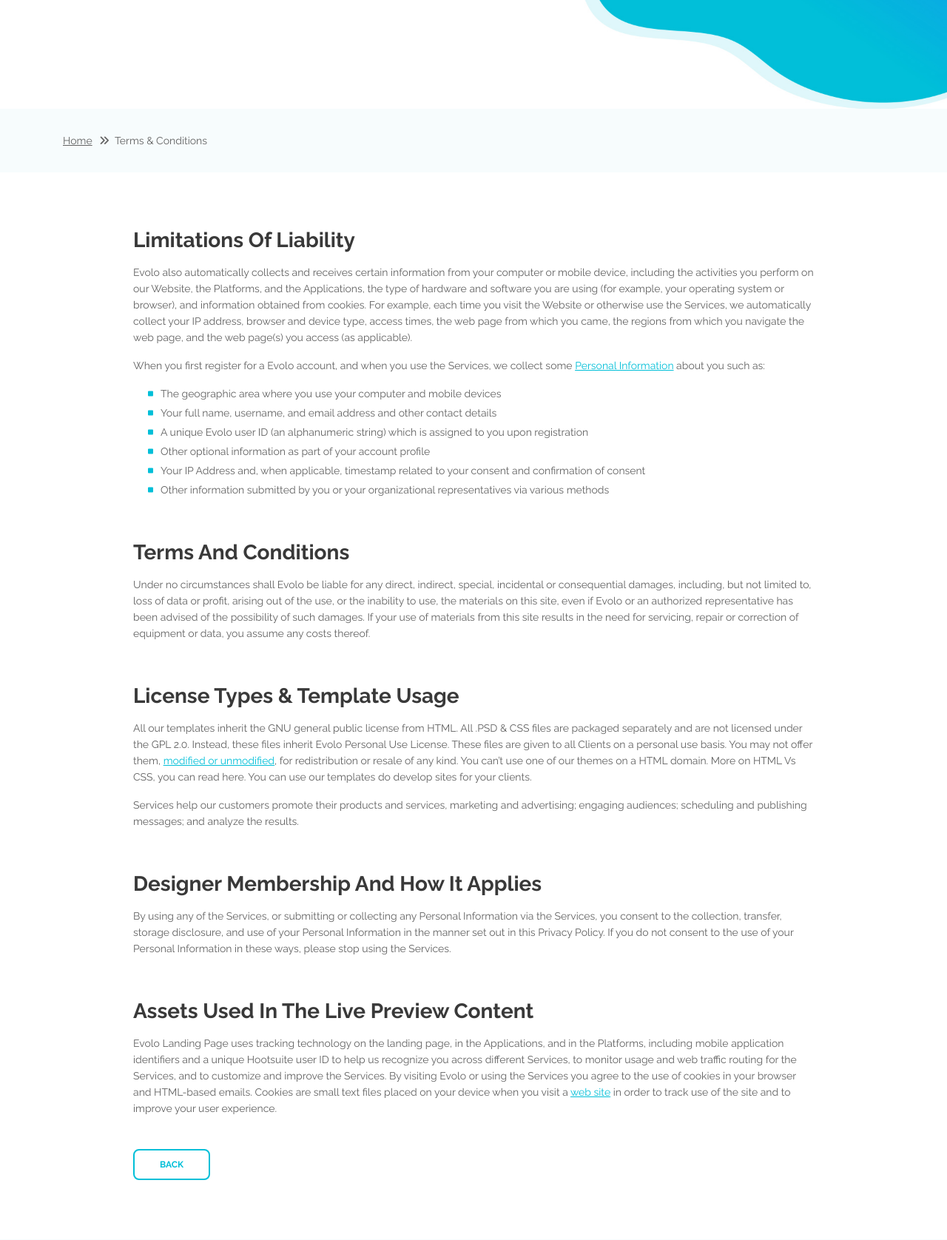
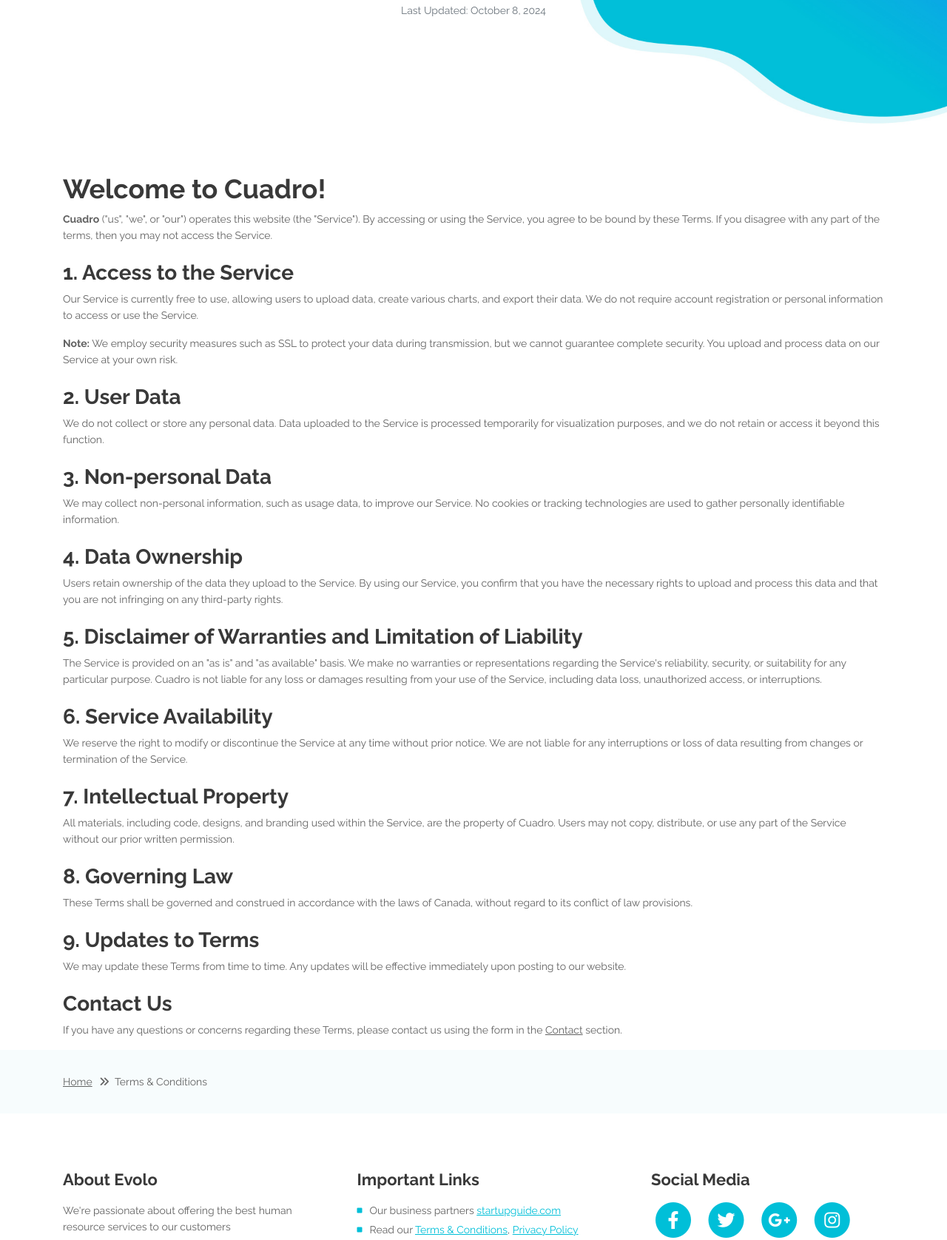
Before and after one commit to funtoseeya/cuadro-site-landing-page, a plain HTML site: page terms-conditions.html in a window 1280 px wide. Shown: the part 237-1913 px from the top of the page at 74% size. Drawn offline with Linux system fonts and the light colour scheme.

Commit message:
update t&C

```diff
--- a/terms-conditions.html
+++ b/terms-conditions.html
@@ -106,91 +106,72 @@
             <div class="row">
                 <div class="col-lg-12">
                     <h1>Terms & Conditions</h1>
+                    <p class="text-center text-muted">Last Updated: October 8, 2024</p>
+
                 </div> <!-- end of col -->
             </div> <!-- end of row -->
         </div> <!-- end of container -->
     </header> <!-- end of ex-header -->
     <!-- end of header -->
+    <div class="container mt-5">
 
+        <section class="mt-4">
+          <h2>Welcome to <strong>Cuadro</strong>!</h2>
+          <p><strong>Cuadro</strong> ("us", "we", or "our") operates this website (the "Service"). By accessing or using the Service, you agree to be bound by these Terms. If you disagree with any part of the terms, then you may not access the Service.</p>
+        </section>
 
-    <!-- Breadcrumbs -->
-    <div class="ex-basic-1">
-        <div class="container">
-            <div class="row">
-                <div class="col-lg-12">
-                    <div class="breadcrumbs">
-                        <a href="index.html">Home</a><i class="fa fa-angle-double-right"></i><span>Terms & Conditions</span>
-                    </div> <!-- end of breadcrumbs -->
-                </div> <!-- end of col -->
-            </div> <!-- end of row -->
-        </div> <!-- end of container -->
-    </div> <!-- end of ex-basic-1 -->
-    <!-- end of breadcrumbs -->
+        <section class="mt-4">
+          <h3>1. Access to the Service</h3>
+          <p>Our Service is currently free to use, allowing users to upload data, create various charts, and export their data. We do not require account registration or personal information to access or use the Service.</p>
+          <p><strong>Note:</strong> We employ security measures such as SSL to protect your data during transmission, but we cannot guarantee complete security. You upload and process data on our Service at your own risk.</p>
+        </section>
 
+        <section class="mt-4">
+          <h3>2. User Data</h3>
+          <p>We do not collect or store any personal data. Data uploaded to the Service is processed temporarily for visualization purposes, and we do not retain or access it beyond this function.</p>
+        </section>
 
-    <!-- Terms Content -->
-    <div class="ex-basic-2">
-        <div class="container">
-            <div class="row">
-                <div class="col-lg-10 offset-lg-1">
-                    <div class="text-container">
-                        <h3>Limitations Of Liability</h3>
-                        <p>Evolo also automatically collects and receives certain information from your computer or mobile device, including the activities you perform on our Website, the Platforms, and the Applications, the type of hardware and software you are using (for example, your operating system or browser), and information obtained from cookies. For example, each time you visit the Website or otherwise use the Services, we automatically collect your IP address, browser and device type, access times, the web page from which you came, the regions from which you navigate the web page, and the web page(s) you access (as applicable).</p>
-                        <p>When you first register for a Evolo account, and when you use the Services, we collect some <a class="turquoise" href="#your-link">Personal Information</a> about you such as:</p>
-                        <ul class="list-unstyled li-space-lg indent">
-                            <li class="media">
-                                <i class="fas fa-square"></i>
-                                <div class="media-body">The geographic area where you use your computer and mobile devices</div>
-                            </li>
-                            <li class="media">
-                                <i class="fas fa-square"></i>
-                                <div class="media-body">Your full name, username, and email address and other contact details</div>
-                            </li>
-                            <li class="media">
-                                <i class="fas fa-square"></i>
-                                <div class="media-body">A unique Evolo user ID (an alphanumeric string) which is assigned to you upon registration</div>
-                            </li>
-                            <li class="media">
-                                <i class="fas fa-square"></i>
-                                <div class="media-body">Other optional information as part of your account profile</div>
-                            </li>
-                            <li class="media">
-                                <i class="fas fa-square"></i>
-                                <div class="media-body">Your IP Address and, when applicable, timestamp related to your consent and confirmation of consent</div>
-                            </li>
-                            <li class="media">
-                                <i class="fas fa-square"></i>
-                                <div class="media-body">Other information submitted by you or your organizational representatives via various methods</div>
-                            </li>
-                        </ul>
-                    </div> <!-- end of text-container -->
+        <section class="mt-4">
+          <h3>3. Non-personal Data</h3>
+          <p>We may collect non-personal information, such as usage data, to improve our Service. No cookies or tracking technologies are used to gather personally identifiable information.</p>
+        </section>
 
-                    <div class="text-container">
-                        <h3>Terms And Conditions</h3>
-                        <p>Under no circumstances shall Evolo be liable for any direct, indirect, special, incidental or consequential damages, including, but not limited to, loss of data or profit, arising out of the use, or the inability to use, the materials on this site, even if Evolo or an authorized representative has been advised of the possibility of such damages. If your use of materials from this site results in the need for servicing, repair or correction of equipment or data, you assume any costs thereof.</p>
-                    </div> <!-- end of text-container -->
+        <section class="mt-4">
+          <h3>4. Data Ownership</h3>
+          <p>Users retain ownership of the data they upload to the Service. By using our Service, you confirm that you have the necessary rights to upload and process this data and that you are not infringing on any third-party rights.</p>
+        </section>
 
-                    <div class="text-container">
-                        <h3>License Types & Template Usage</h3>
-                        <p>All our templates inherit the GNU general public license from HTML. All .PSD & CSS files are packaged separately and are not licensed under the GPL 2.0. Instead, these files inherit Evolo Personal Use License. These files are given to all Clients on a personal use basis. You may not offer them, <a class="turquoise" href="#your-link">modified or unmodified</a>, for redistribution or resale of any kind. You can’t use one of our themes on a HTML domain. More on HTML Vs CSS, you can read here. You can use our templates do develop sites for your clients.</p>
-                        <p>Services help our customers promote their products and services, marketing and advertising; engaging audiences; scheduling and publishing messages; and analyze the results.</p>
-                    </div> <!-- end of text-container -->
+        <section class="mt-4">
+          <h3>5. Disclaimer of Warranties and Limitation of Liability</h3>
+          <p>The Service is provided on an "as is" and "as available" basis. We make no warranties or representations regarding the Service's reliability, security, or suitability for any particular purpose. Cuadro is not liable for any loss or damages resulting from your use of the Service, including data loss, unauthorized access, or interruptions.</p>
+        </section>
 
-                    <div class="text-container">
-                        <h3>Designer Membership And How It Applies</h3>
-                        <p>By using any of the Services, or submitting or collecting any Personal Information via the Services, you consent to the collection, transfer, storage disclosure, and use of your Personal Information in the manner set out in this Privacy Policy. If you do not consent to the use of your Personal Information in these ways, please stop using the Services.</p>
-                    </div> <!-- end of text-container -->
+        <section class="mt-4">
+          <h3>6. Service Availability</h3>
+          <p>We reserve the right to modify or discontinue the Service at any time without prior notice. We are not liable for any interruptions or loss of data resulting from changes or termination of the Service.</p>
+        </section>
 
-                    <div class="text-container last">
-                        <h3>Assets Used In The Live Preview Content</h3>
-                        <p>Evolo Landing Page uses tracking technology on the landing page, in the Applications, and in the Platforms, including mobile application identifiers and a unique Hootsuite user ID to help us recognize you across different Services, to monitor usage and web traffic routing for the Services, and to customize and improve the Services. By visiting Evolo or using the Services you agree to the use of cookies in your browser and HTML-based emails. Cookies are small text files placed on your device when you visit a <a class="turquoise" href="#your-link">web site</a> in order to track use of the site and to improve your user experience.</p>
-                        <a class="btn-outline-reg" href="index.html">BACK</a>
-                    </div> <!-- end of text-container -->
-                </div>
-            </div> <!-- end of row -->
-        </div> <!-- end of container -->
-    </div> <!-- end of ex-basic -->
-    <!-- end of terms content -->
+        <section class="mt-4">
+          <h3>7. Intellectual Property</h3>
+          <p>All materials, including code, designs, and branding used within the Service, are the property of Cuadro. Users may not copy, distribute, or use any part of the Service without our prior written permission.</p>
+        </section>
+
+        <section class="mt-4">
+          <h3>8. Governing Law</h3>
+          <p>These Terms shall be governed and construed in accordance with the laws of Canada, without regard to its conflict of law provisions.</p>
+        </section>
+
+        <section class="mt-4">
+          <h3>9. Updates to Terms</h3>
+          <p>We may update these Terms from time to time. Any updates will be effective immediately upon posting to our website.</p>
+        </section>
+
+        <section class="mt-4">
+          <h3>Contact Us</h3>
+          <p>If you have any questions or concerns regarding these Terms, please contact us using the form in the <a href="index.html#contact">Contact</a> section.</p>
+        </section>
+    </div>
+
 
 
     <!-- Breadcrumbs -->
```
